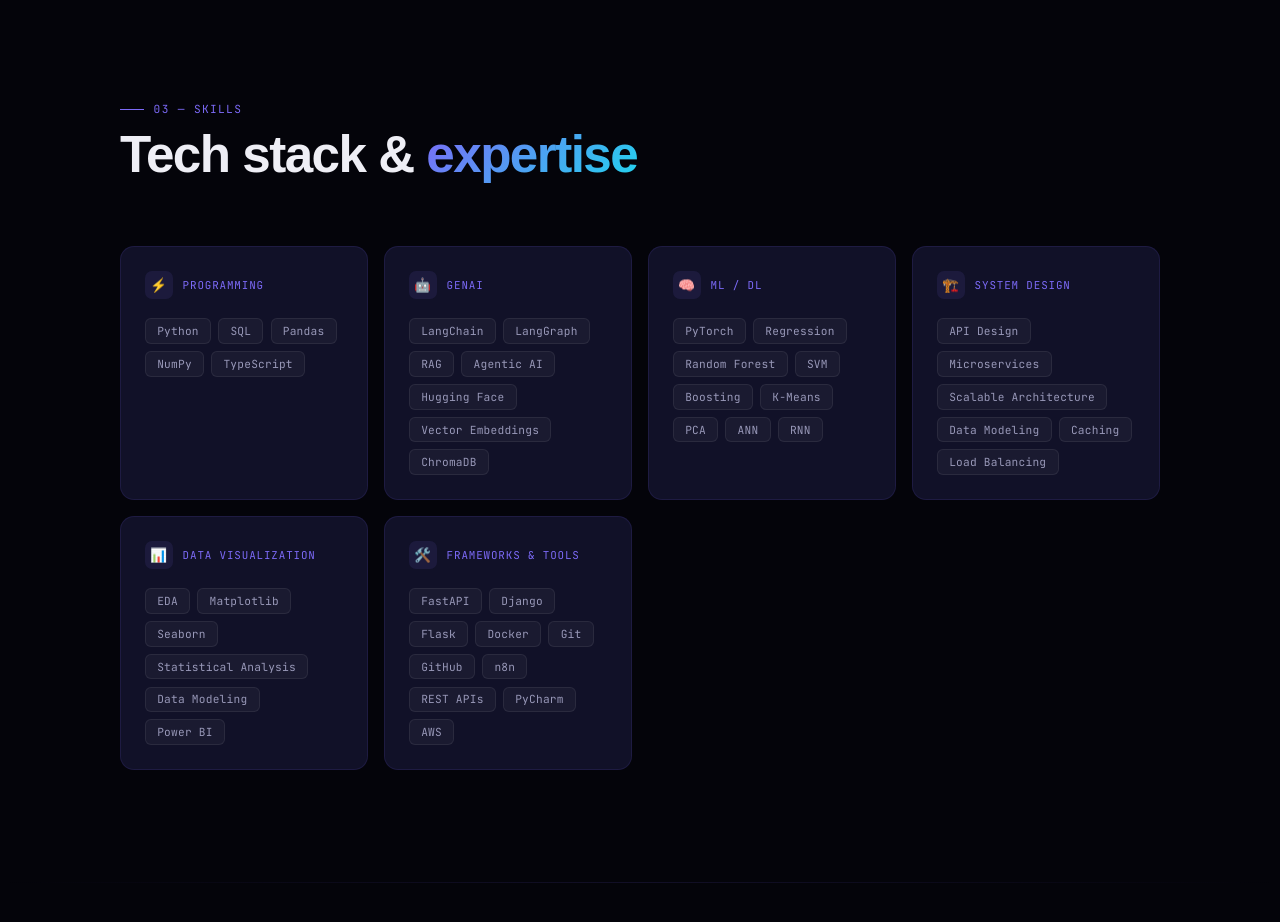
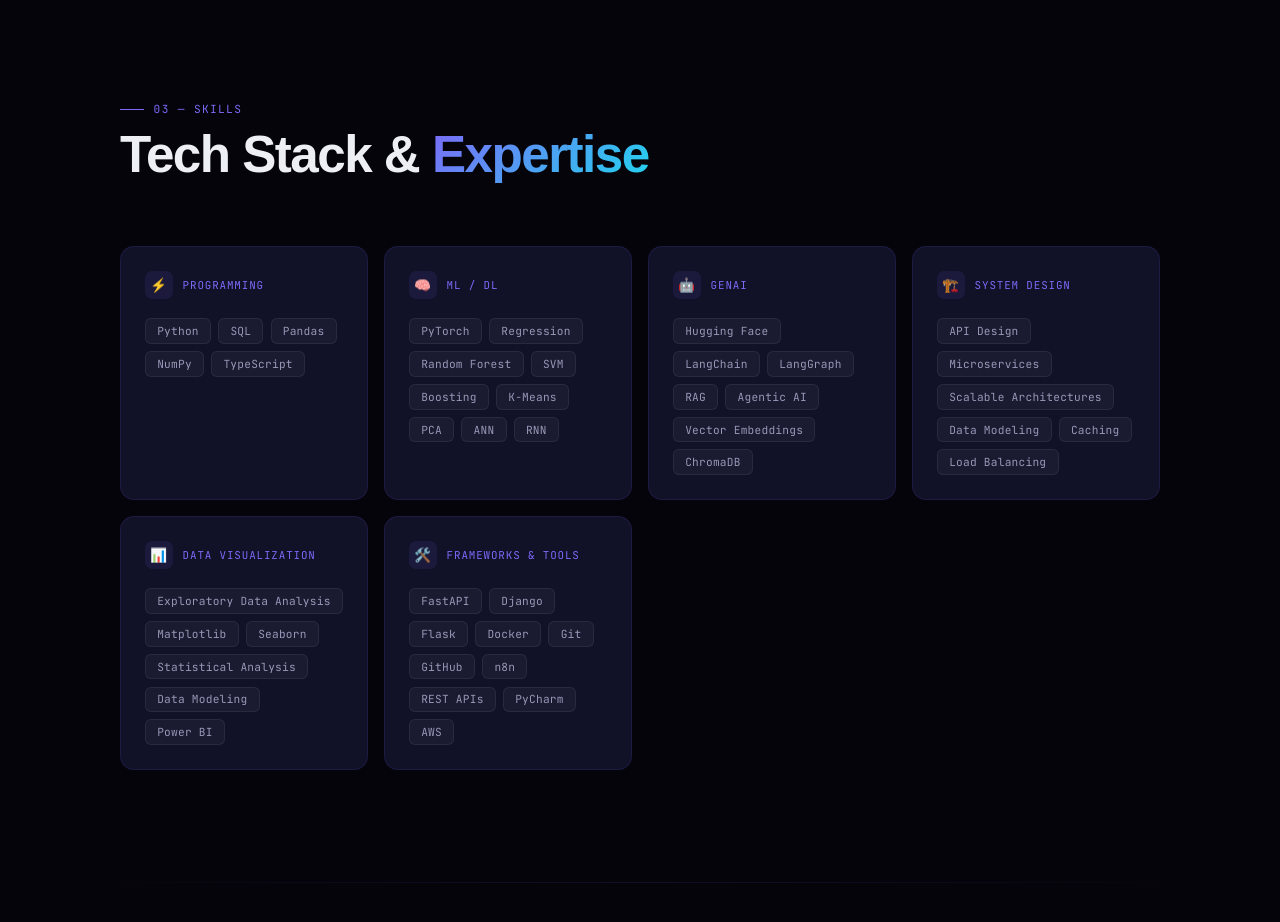
Before and after one commit to VISHWAS-dto/vishwas.portfolio, a plain HTML site: page index.html in a window 1280 px wide. Shown: the part 3460-4382 px from the top of the page. Drawn offline with Linux system fonts and the light colour scheme; a web font is replaced by a local one.

Commit message:
Refactor skill section titles and icons
Updated skill section titles and icons for clarity.

```diff
--- a/index.html
+++ b/index.html
@@ -813,16 +813,13 @@
   <div class="section-wrap">
     <div class="section-header reveal">
       <div class="section-eyebrow">03 — Skills</div>
-      <h2 class="section-title">Tech stack &amp; <em>expertise</em></h2>
+      <h2 class="section-title">Tech Stack &amp; <em>Expertise</em></h2>
     </div>
 
     <div class="skills-grid">
 
-      <!-- Programming -->
       <div class="skill-card reveal">
-        <div class="skill-card-head">
-          <div class="skill-icon">⚡</div>Programming
-        </div>
+        <div class="skill-card-head"><div class="skill-icon">⚡</div>Programming</div>
         <div class="skill-pills">
           <span class="skill-pill">Python</span>
           <span class="skill-pill">SQL</span>
@@ -832,27 +829,8 @@
         </div>
       </div>
 
-      <!-- GenAI -->
       <div class="skill-card reveal reveal-delay-1">
-        <div class="skill-card-head">
-          <div class="skill-icon">🤖</div>GenAI
-        </div>
-        <div class="skill-pills">
-          <span class="skill-pill">LangChain</span>
-          <span class="skill-pill">LangGraph</span>
-          <span class="skill-pill">RAG</span>
-          <span class="skill-pill">Agentic AI</span>
-          <span class="skill-pill">Hugging Face</span>
-          <span class="skill-pill">Vector Embeddings</span>
-          <span class="skill-pill">ChromaDB</span>
-        </div>
-      </div>
-
-      <!-- Machine Learning -->
-      <div class="skill-card reveal reveal-delay-2">
-        <div class="skill-card-head">
-          <div class="skill-icon">🧠</div>ML / DL
-        </div>
+        <div class="skill-card-head"><div class="skill-icon">🧠</div>ML / DL</div>
         <div class="skill-pills">
           <span class="skill-pill">PyTorch</span>
           <span class="skill-pill">Regression</span>
@@ -866,28 +844,35 @@
         </div>
       </div>
 
-      <!-- System Design -->
+      <div class="skill-card reveal reveal-delay-2">
+        <div class="skill-card-head"><div class="skill-icon">🤖</div>GenAI</div>
+        <div class="skill-pills">
+          <span class="skill-pill">Hugging Face</span>
+          <span class="skill-pill">LangChain</span>
+          <span class="skill-pill">LangGraph</span>
+          <span class="skill-pill">RAG</span>
+          <span class="skill-pill">Agentic AI</span>
+          <span class="skill-pill">Vector Embeddings</span>
+          <span class="skill-pill">ChromaDB</span>
+        </div>
+      </div>
+
       <div class="skill-card reveal reveal-delay-3">
-        <div class="skill-card-head">
-          <div class="skill-icon">🏗️</div>System Design
-        </div>
+        <div class="skill-card-head"><div class="skill-icon">🏗️</div>System Design</div>
         <div class="skill-pills">
           <span class="skill-pill">API Design</span>
           <span class="skill-pill">Microservices</span>
-          <span class="skill-pill">Scalable Architecture</span>
+          <span class="skill-pill">Scalable Architectures</span>
           <span class="skill-pill">Data Modeling</span>
           <span class="skill-pill">Caching</span>
           <span class="skill-pill">Load Balancing</span>
         </div>
       </div>
 
-      <!-- Data Visualization -->
       <div class="skill-card reveal">
-        <div class="skill-card-head">
-          <div class="skill-icon">📊</div>Data Visualization
-        </div>
+        <div class="skill-card-head"><div class="skill-icon">📊</div>Data Visualization</div>
         <div class="skill-pills">
-          <span class="skill-pill">EDA</span>
+          <span class="skill-pill">Exploratory Data Analysis</span>
           <span class="skill-pill">Matplotlib</span>
           <span class="skill-pill">Seaborn</span>
           <span class="skill-pill">Statistical Analysis</span>
@@ -896,11 +881,8 @@
         </div>
       </div>
 
-      <!-- Frameworks & Tools -->
       <div class="skill-card reveal reveal-delay-1">
-        <div class="skill-card-head">
-          <div class="skill-icon">🛠️</div>Frameworks & Tools
-        </div>
+        <div class="skill-card-head"><div class="skill-icon">🛠️</div>Frameworks &amp; Tools</div>
         <div class="skill-pills">
           <span class="skill-pill">FastAPI</span>
           <span class="skill-pill">Django</span>
```
